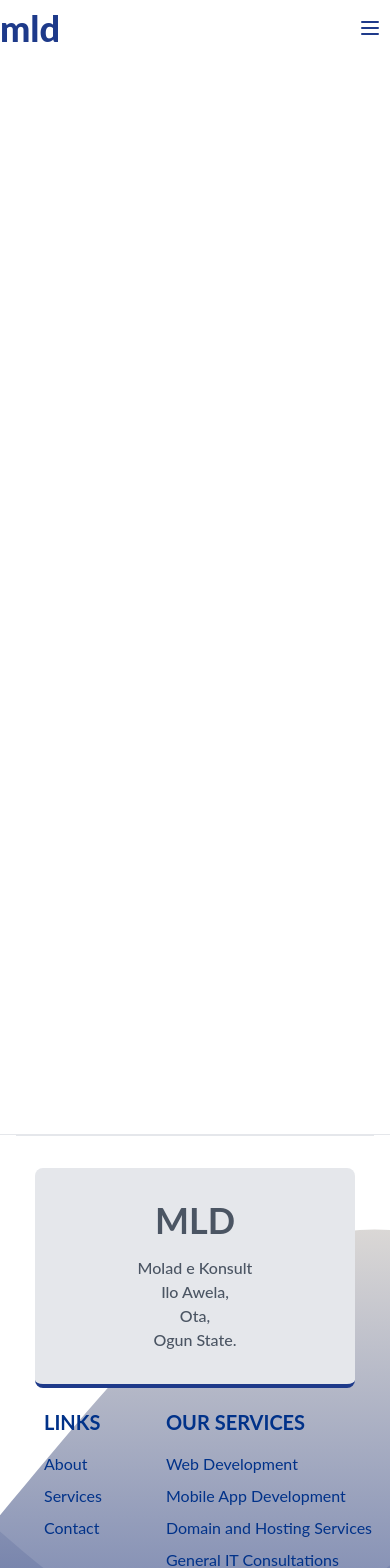
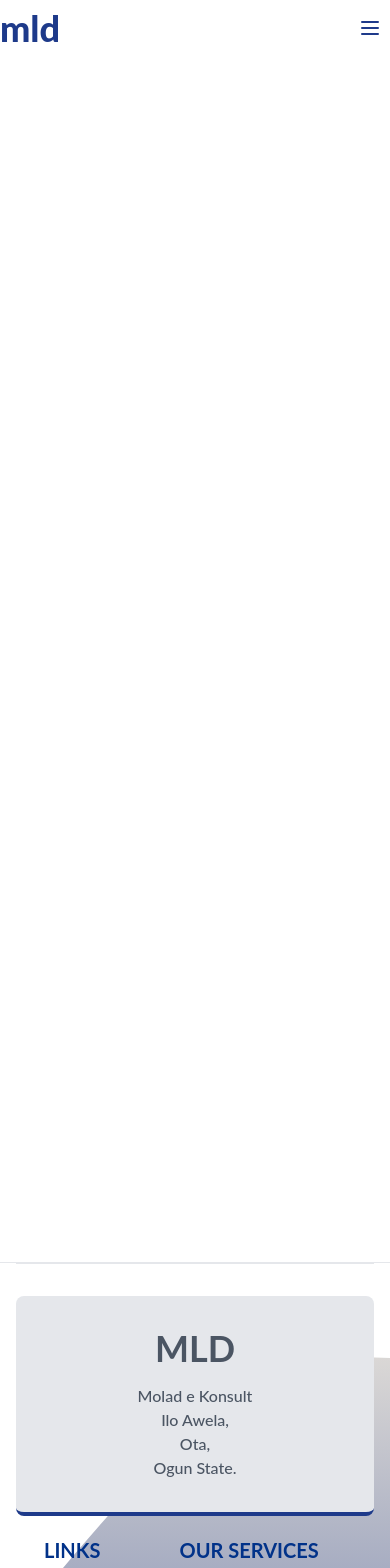
Before and after one commit to Osalumense/mld, a React (Create React App) app: page /contact in a window 390 px wide. Shown: the top 1568 px of the page. Built offline with nearby package versions, Linux system fonts and the light colour scheme.

Commit message:
Minor updates on footer and contact page

```diff
--- a/src/components/Footer.js
+++ b/src/components/Footer.js
@@ -14,7 +14,7 @@ const Footer = () => {
 
                     {/* 1st block */}
                     <div className="col-span-12 lg:col-span-5">
-                        <div className="box-border border-b-4 border-blue-900 p-8 bg-gray-200 text-gray-600 text-center rounded-lg w-80 mx-auto">
+                        <div className="box-border border-b-4 border-blue-900 p-8 bg-gray-200 text-gray-600 text-center rounded-lg xl:w-80 mx-auto">
                             <h3 className="font-bold text-4xl mb-4">MLD</h3>
                             <div className='text-md font-medium text-gray-600'>
                                 <h5>Molad e Konsult</h5>
@@ -26,36 +26,36 @@ const Footer = () => {
                     </div>
 
                     {/* 2nd block */}
-                    <div className="col-span-6 md:col-span-6 lg:col-span-2 ml-7">
+                    <div className="col-span-6 md:col-span-6 lg:col-span-2 ml-7 mx-auto">
                         <h6 className="text-[#013289] text-xl font-bold mb-4">LINKS</h6>
                         <ul className="text-md">
                         <li className="mb-2">
-                            <HashLink to="#" className="text-[#013289] hover:text-gray-900 transition duration-150 ease-in-out">About</HashLink>
+                            <HashLink to="#" className="text-[#013289] hover:text-gray-900 hover:tracking-wider transition duration-250 ease-in-out">About</HashLink>
                         </li>
                         <li className="mb-2">
-                            <HashLink to="#" className="text-[#013289] hover:text-gray-900 transition duration-150 ease-in-out">Services</HashLink>
+                            <HashLink to="#" className="text-[#013289] hover:text-gray-900 hover:tracking-wider transition duration-250 ease-in-out">Services</HashLink>
                         </li>
                         <li className="mb-2">
-                            <HashLink to="#" className="text-[#013289] hover:text-gray-900 transition duration-150 ease-in-out">Contact</HashLink>
+                            <HashLink to="#" className="text-[#013289] hover:text-gray-900 hover:tracking-wider transition duration-250 ease-in-out">Contact</HashLink>
                         </li>
                         </ul>
                     </div>
 
                     {/* 3rd block */}
-                    <div className="col-span-6 md:col-span-6 lg:col-span-2 ml-7">
+                    <div className="col-span-6 md:col-span-6 lg:col-span-2 mx-auto">
                         <h6 className="text-[#013289] text-xl font-bold mb-4">OUR SERVICES</h6>
                         <ul className="text-md">
                         <li className="mb-2">
-                            <Link to="#" className="text-[#013289] hover:text-gray-900 transition duration-150 ease-in-out">Web Development</Link>
+                            <Link to="#" className="text-[#013289] hover:text-gray-900 hover:tracking-wider transition duration-250 ease-in-out">Web Development</Link>
                         </li>
                         <li className="mb-2">
-                            <Link to="#" className="text-[#013289] hover:text-gray-900 transition duration-150 ease-in-out">Mobile App Development</Link>
+                            <Link to="#" className="text-[#013289] hover:text-gray-900 hover:tracking-wider transition duration-250 ease-in-out">Mobile App Development</Link>
                         </li>
                         <li className="mb-2">
-                            <Link to="#" className="text-[#013289] hover:text-gray-900 transition duration-150 ease-in-out">Domain and Hosting Services</Link>
+                            <Link to="#" className="text-[#013289] hover:text-gray-900 hover:tracking-wider transition duration-250 ease-in-out">Domain and Hosting</Link>
                         </li>
                         <li className="mb-2">
-                            <Link to="#" className="text-[#013289] hover:text-gray-900 transition duration-150 ease-in-out">General IT Consultations</Link>
+                            <Link to="#" className="text-[#013289] hover:text-gray-900 hover:tracking-wider transition duration-250 ease-in-out">General IT Consultations</Link>
                         </li>
                         </ul>
                     </div>
--- a/src/pages/Contact.js
+++ b/src/pages/Contact.js
@@ -31,12 +31,12 @@ const Contact = () => {
             <div>
                 <NavBar />
             </div>
-            <div className="flex justify-center items-center mt-8 w-full bg-white">
-                <div className="container mx-auto my-4 px-4 lg:px-20" data-aos="zoom-in">
+            <div className="flex justify-center items-center mt-8 w-full bg-white py-12 lg:py-24 bg-gray-200">
+                <div className="container mx-auto my-8 px-4 lg:px-20" data-aos="zoom-in">
 
                 <form onSubmit={sendEmail}>
 
-                    <div className="w-full p-8 my-4 md:px-12 lg:w-9/12 lg:pl-20 lg:pr-40 mr-auto rounded-2xl shadow-2xl">
+                    <div className="w-full bg-white p-8 my-4 md:px-12 lg:w-9/12 lg:pl-20 lg:pr-40 mr-auto rounded-2xl shadow-2xl">
                         <div className="flex">
                             <h1 className="font-bold text-center lg:text-left text-blue-900 uppercase text-4xl">Send us a message</h1>
                         </div>
```
